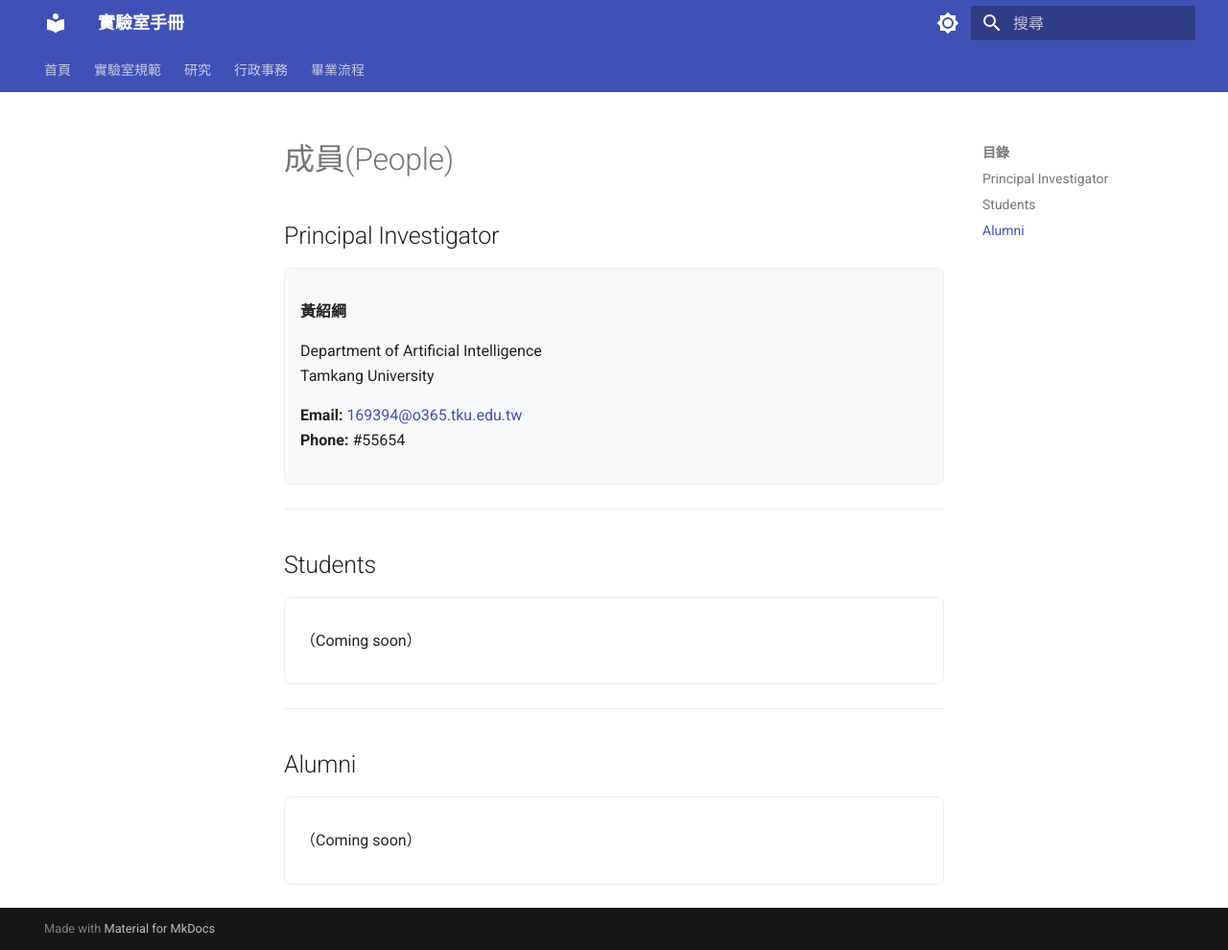
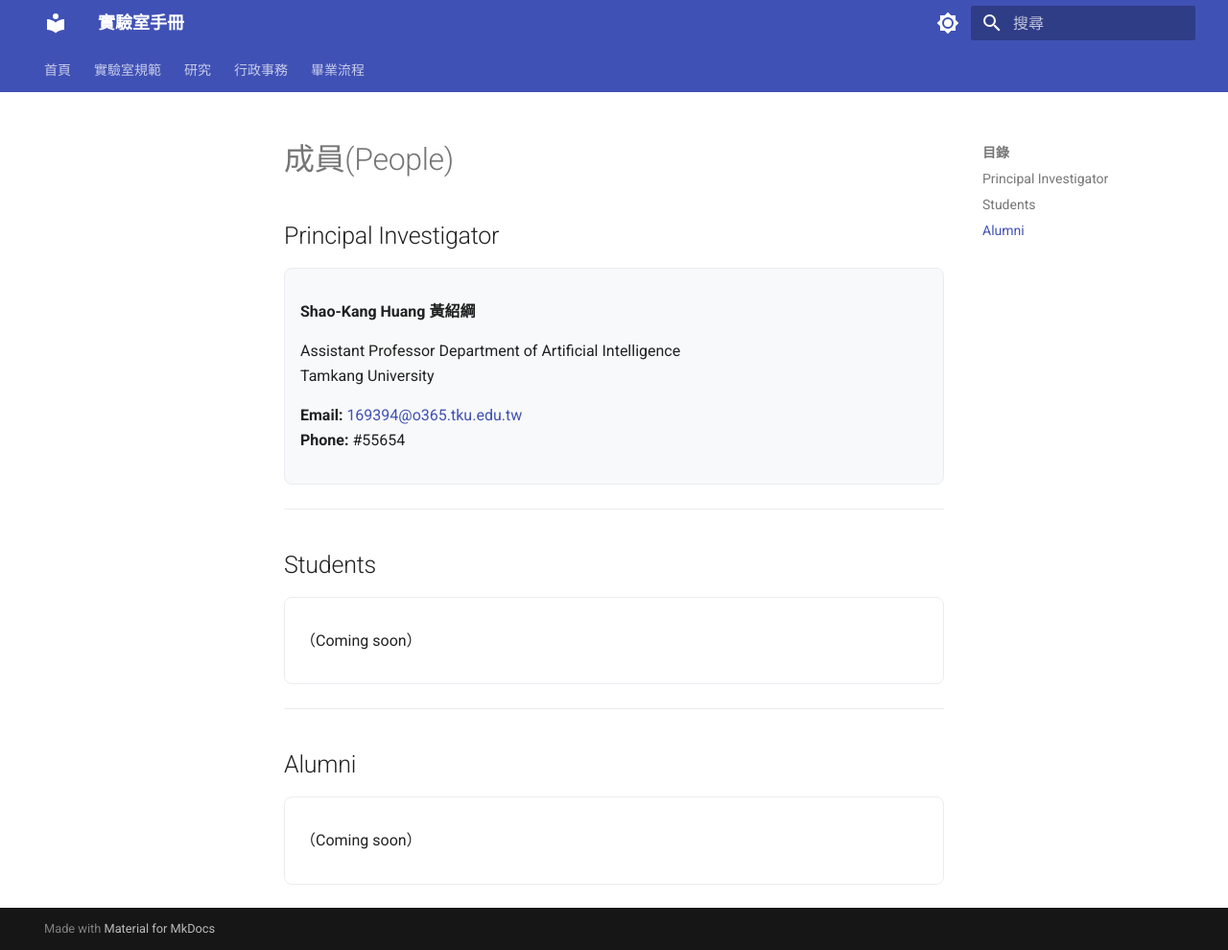
Before and after one commit to Ewz9/lab_handbook, an MkDocs documentation site: the page built from docs/people.md, in a window 1280 px wide and 990 px high. Shown: the whole window at 96% size. Built offline with MkDocs 1.6.1 and Material for MkDocs 9.7.7, drawn with Linux system fonts in a browser that asks for light colours.

Commit message:
Update people.md

```diff
--- a/docs/people.md
+++ b/docs/people.md
@@ -4,9 +4,10 @@
 
 <div style="padding:16px; background-color:#f8f9fa; border-radius:8px; border:1px solid #e9ecef; margin-bottom:20px;">
 
-<p><strong>黃紹綱</strong></p>
+<p><strong>Shao-Kang Huang 黃紹綱</strong></p>
 
 <p>
+Assistant Professor
 Department of Artificial Intelligence<br>
 Tamkang University
 </p>
```
